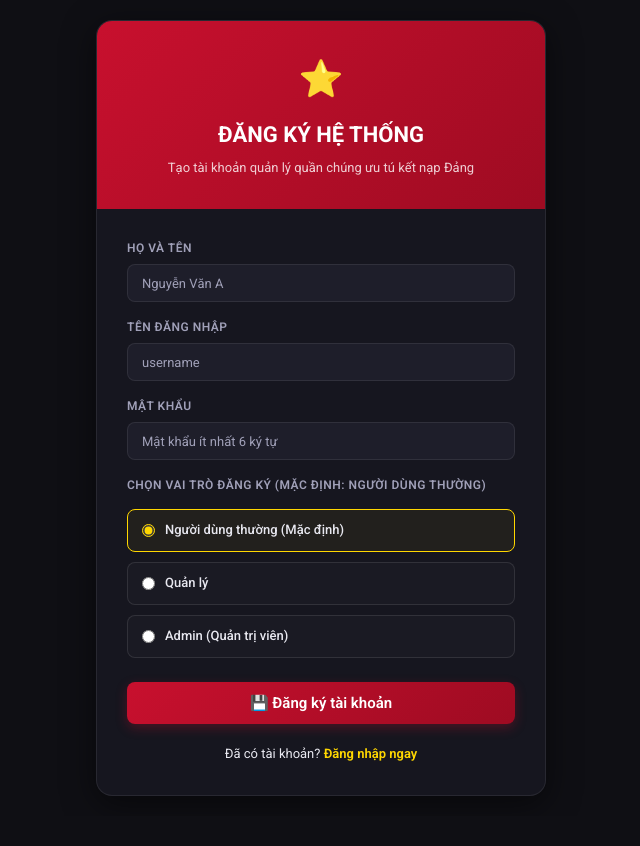
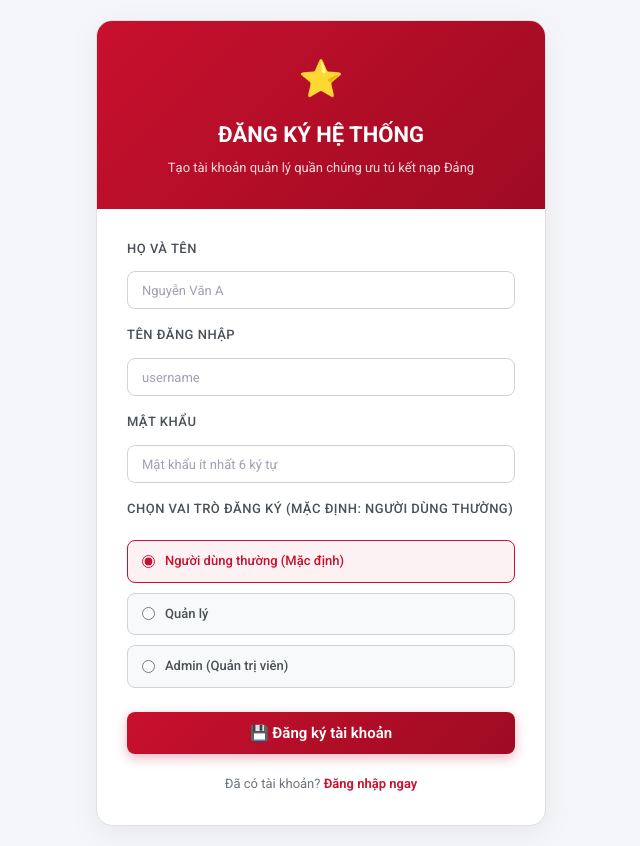
Before and after one commit to Datdajt03/QLQTUT-Dang, a PHP site: page /web1/User/register.php in a window 1280 px wide. Shown: the whole page, without its empty margins (319-959 px from the left). Before the commit the page ends 796 px from the top, so only its background shows below. Run offline with PHP 8.4, Linux system fonts and the light colour scheme; some libraries are stand-ins or nearby versions.

Commit message:
Change login and register page backgrounds to light theme (white)

```diff
--- a/User/register.php
+++ b/User/register.php
@@ -53,24 +53,25 @@ if ($_SERVER['REQUEST_METHOD'] === 'POST') {
   <meta charset="UTF-8">
   <meta name="viewport" content="width=device-width, initial-scale=1.0">
   <title>Đăng ký tài khoản – <?= SITE_NAME ?></title>
-  <link rel="stylesheet" href="<?= BASE_URL ?>assets/style.css">
+  <link rel="stylesheet" href="<?= BASE_URL ?>Giao_dien/assets/style.css">
   <style>
     body {
-      background: #0f0f14;
+      background: #f4f6f9;
       display: flex;
       align-items: center;
       justify-content: center;
       min-height: 100vh;
       padding: 20px;
       font-family: 'Roboto', sans-serif;
+      color: #333333;
     }
     .auth-container {
       max-width: 450px;
       width: 100%;
-      background: #16161f;
-      border: 1px solid rgba(255,255,255,0.08);
+      background: #ffffff;
+      border: 1px solid #e0e0e0;
       border-radius: 16px;
-      box-shadow: 0 8px 32px rgba(0,0,0,0.5);
+      box-shadow: 0 8px 32px rgba(0,0,0,0.06);
       overflow: hidden;
     }
     .auth-header {
@@ -85,11 +86,26 @@ if ($_SERVER['REQUEST_METHOD'] === 'POST') {
     }
     .auth-header p {
       font-size: 13px;
-      color: rgba(255,255,255,0.8);
+      color: rgba(255,255,255,0.85);
       margin-top: 6px;
     }
     .auth-body {
       padding: 30px;
+    }
+    .form-label {
+      color: #495057;
+      font-weight: 500;
+      margin-bottom: 6px;
+      font-size: 13px;
+    }
+    .form-control {
+      background: #ffffff !important;
+      border: 1px solid #ced4da !important;
+      color: #212529 !important;
+    }
+    .form-control:focus {
+      border-color: #C8102E !important;
+      box-shadow: 0 0 0 0.2rem rgba(200, 16, 46, 0.15) !important;
     }
     .role-selection {
       display: grid;
@@ -98,40 +114,44 @@ if ($_SERVER['REQUEST_METHOD'] === 'POST') {
       margin-top: 8px;
     }
     .role-box {
-      border: 1px solid rgba(255,255,255,0.1);
+      border: 1px solid #ced4da;
       border-radius: 8px;
       padding: 10px 14px;
       display: flex;
       align-items: center;
       gap: 10px;
       cursor: pointer;
-      background: rgba(255,255,255,0.02);
+      background: #f8f9fa;
       transition: all 0.2s;
     }
     .role-box:hover {
-      background: rgba(255,255,255,0.05);
-      border-color: rgba(255,255,255,0.2);
+      background: #e9ecef;
+      border-color: #adb5bd;
     }
     .role-box input[type="radio"] {
       margin: 0;
-      accent-color: #FFD700;
+      accent-color: #C8102E;
     }
     .role-box span {
       font-size: 13px;
       font-weight: 500;
-      color: #e8e8f0;
+      color: #495057;
     }
     .role-box.active {
-      border-color: #FFD700;
-      background: rgba(255,215,0,0.05);
+      border-color: #C8102E;
+      background: rgba(200, 16, 46, 0.05);
+    }
+    .role-box.active span {
+      color: #C8102E;
     }
     .links {
       text-align: center;
       margin-top: 20px;
       font-size: 13px;
+      color: #6c757d;
     }
     .links a {
-      color: #FFD700;
+      color: #C8102E;
       text-decoration: none;
       font-weight: 600;
     }
```
Also changed, not shown: User/login.php (+35 -15 lines).
